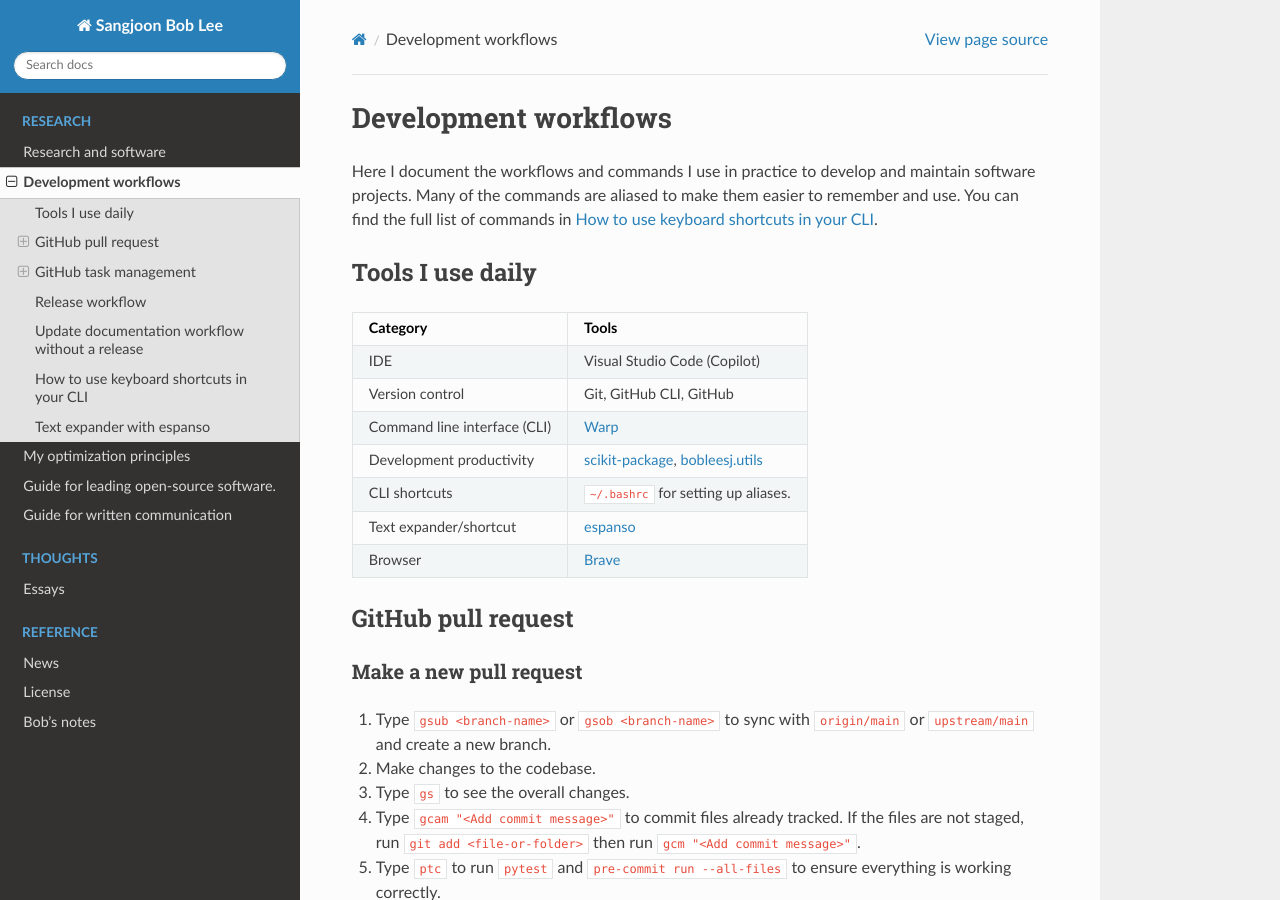
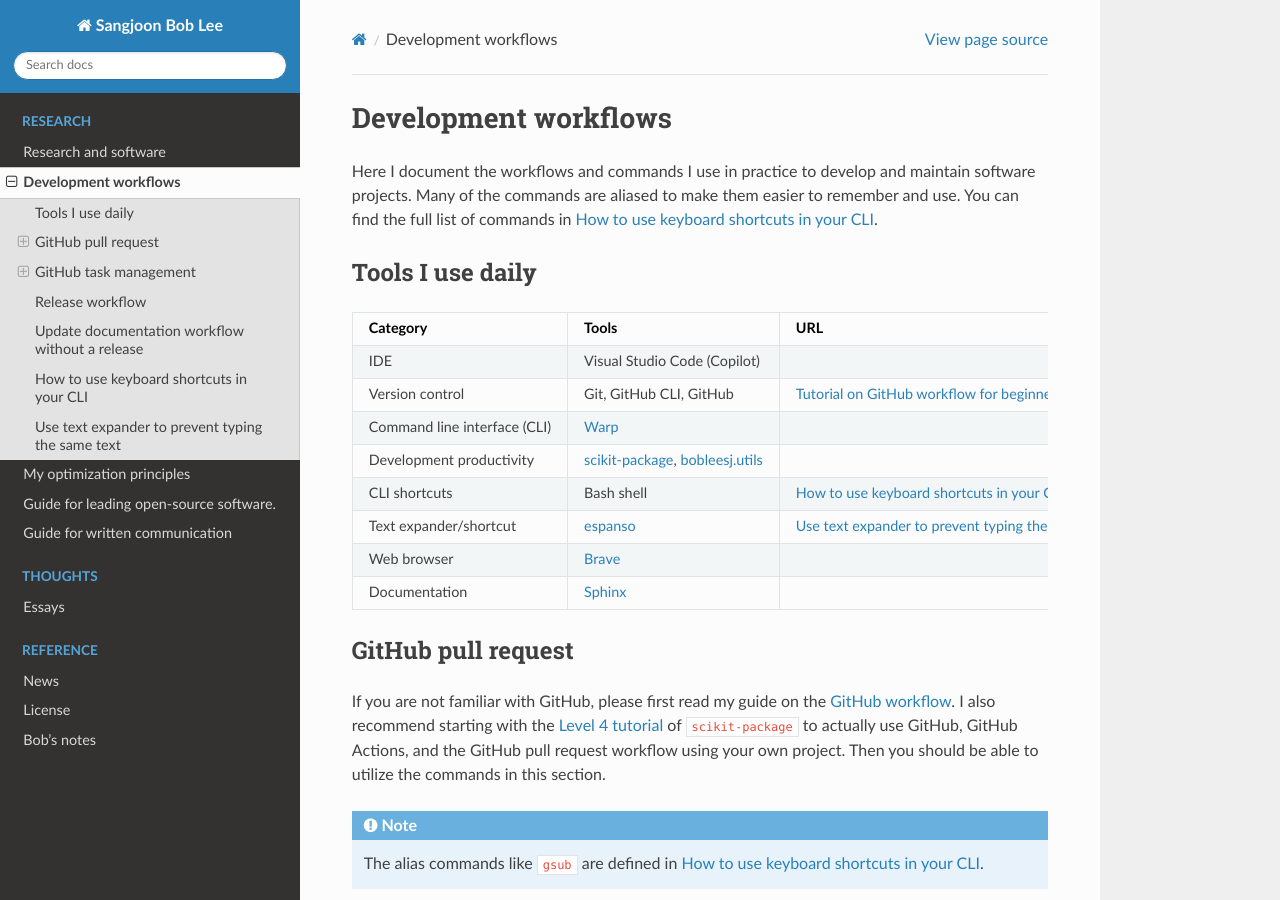
Before and after one commit to bobleesj/bobleesj.github.io, a Sphinx documentation site: the page built from doc/source/workflows.rst, in a window 1280 px wide and 900 px high. Built offline with Sphinx 7.4.7 and the Read the Docs theme 3.1.0, drawn with Linux system fonts in a browser that asks for light colours; pages that are not in the unit, such as notebooks, are missing from menus; some of the changed text lies outside the part shown.

Commit message:
docs: add sentences in workflow

```diff
--- a/doc/source/workflows.rst
+++ b/doc/source/workflows.rst
@@ -13,23 +15,40 @@
 
   * - Category
     - Tools
+    - URL
   * - IDE
     - Visual Studio Code (Copilot)
+    -
   * - Version control
     - Git, GitHub CLI, GitHub
+    - `Tutorial on GitHub workflow for beginners <https://scikit-package.github.io/scikit-package/support/frequently-asked-questions.html#github-workflow>`_
   * - Command line interface (CLI)
     - `Warp <https://www.warp.dev//>`_
+    -
   * - Development productivity
     - `scikit-package <https://scikit-package.github.io/scikit-package/>`_, `bobleesj.utils <https://bobleesj.github.io/bobleesj.utils/>`_
+    -
   * - CLI shortcuts
-    - ``~/.bashrc`` for setting up aliases.
+    - Bash shell
+    - :ref:`keyboard-shortcuts-setup`
   * - Text expander/shortcut
     - `espanso <https://espanso.org/>`_
-  * - Browser
+    - :ref:`text-expander-with-espanso`
+  * - Web browser
     - `Brave <https://brave.com/>`_
+    -
+  * - Documentation
+    - `Sphinx <https://www.sphinx-doc.org/>`_
+    -
 
 GitHub pull request
 -------------------
+
+If you are not familiar with GitHub, please first read my guide on the `GitHub workflow <https://scikit-package.github.io/scikit-package/support/frequently-asked-questions.html#github-workflow>`_. I also recommend starting with the `Level 4 tutorial <https://scikit-package.github.io/scikit-package/tutorials/tutorial-level-4.html>`_ of ``scikit-package`` to actually use GitHub, GitHub Actions, and the GitHub pull request workflow using your own project. Then you should be able to utilize the commands in this section.
+
+.. note::
+
+  The alias commands like ``gsub`` are defined in :ref:`keyboard-shortcuts-setup`.
 
 Make a new pull request
 ^^^^^^^^^^^^^^^^^^^^^^^^
@@ -330,8 +349,8 @@
 
 .. _text-expander-with-espanso:
 
-Text expander with espanso
----------------------------
+Use text expander to prevent typing the same text
+-------------------------------------------------
 
 The goal is to **minimize the amount of typing** by setting custom aliases for nouns, pharses, and sentences. This aligns with :ref:`principle-minimum-effort-same-output`.
 
@@ -460,4 +479,7 @@
               params:
                 cmd: "echo 'Hello from your shell'"
 
-#. To turn off/on espanso, in ``config/default.yml``, uncomment ``toggle_key: ALT``. Now, you can toggle espanso on and off by pressing ``ALT`` twice.
+#. Now, you can use the defined triggers in any application. For example, typing ``lgtm`` will replace it with ``Looks good to me!``.
+
+  - To turn off/on espanso, in ``config/default.yml``, uncomment ``toggle_key: ALT``. Now, you can toggle espanso on and off by pressing the ``Opt`` key twice.
+  - To see the list of matches, presss the ``Opt-Space`` keys together.
```
Also changed, not shown: other parts of doc/source/workflows.rst (+4 -2 lines), doc/source/principles.rst (+4 -3 lines).
